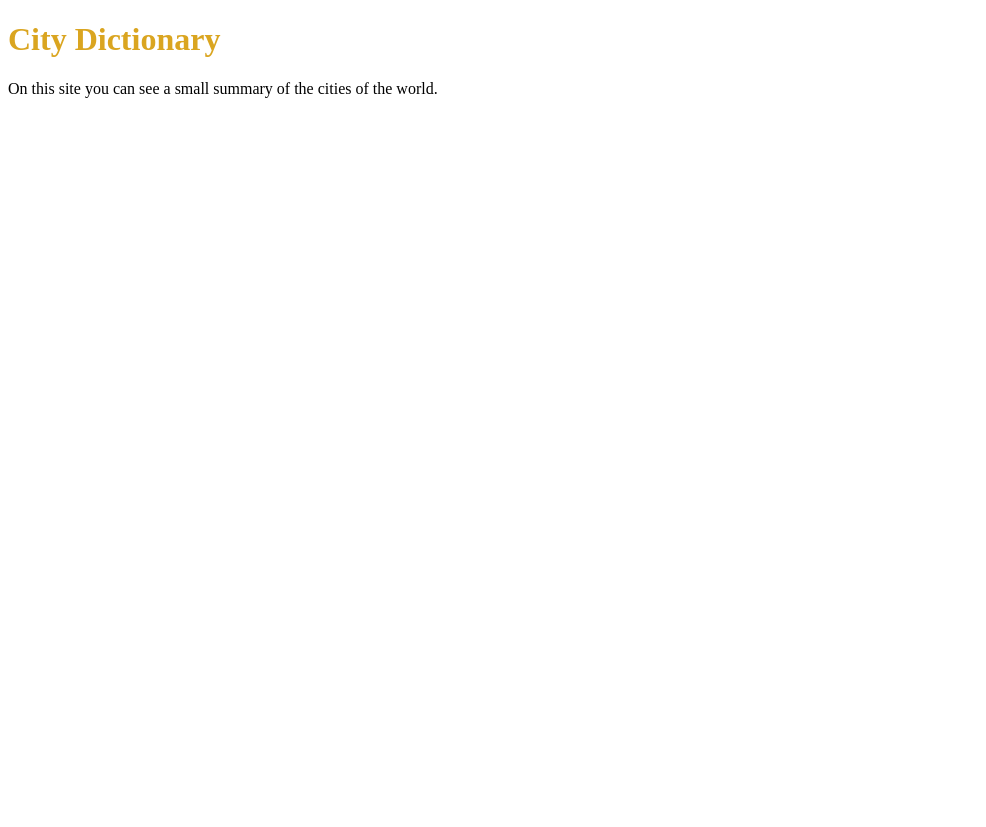
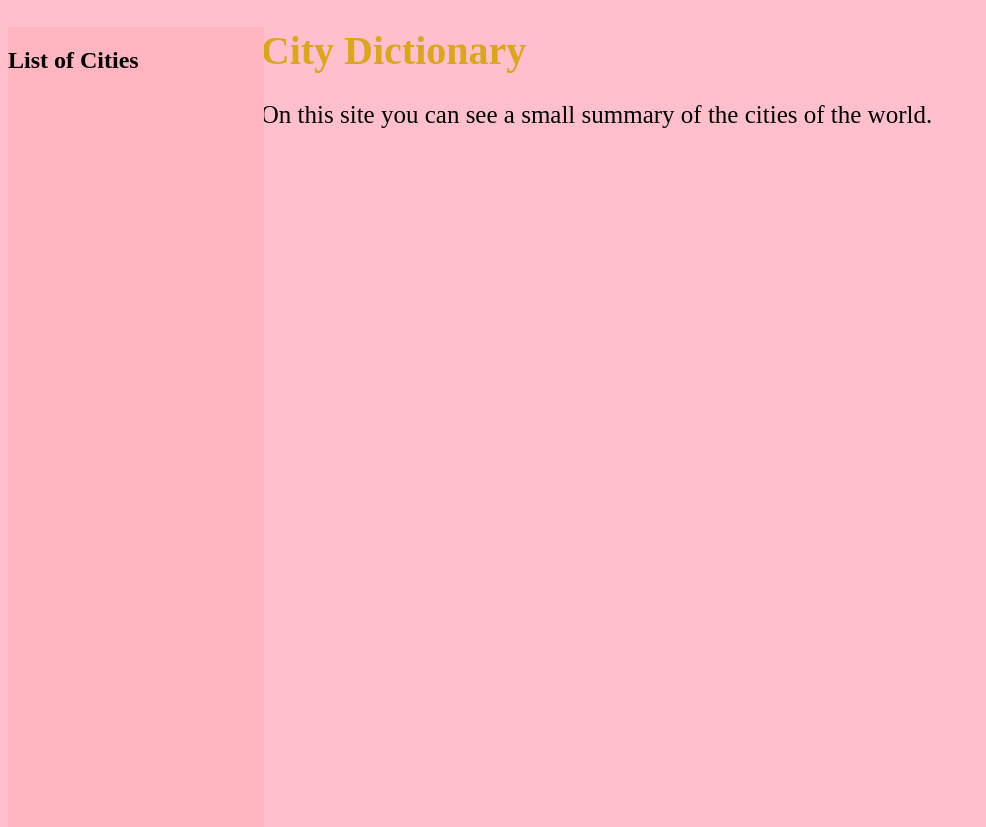
Before and after one commit to Pengo-boop/city_dictionary, a Django app: page / in a window 1280 px wide. Shown: the whole page, without its empty margins (0-986 px from the left). Before the commit the page ends 98 px from the top, so only its background shows below. Run offline with Django 4.2, Linux system fonts and the light colour scheme.

Commit message:
small update on style.css

```diff
--- a/core/static/css/style.css
+++ b/core/static/css/style.css
@@ -1 +1,20 @@
-h1 {color: goldenrod;}
+h1 {
+    color: goldenrod;
+    font-size: 40px;
+}
+p {
+    font-size: 25px;
+}
+body {
+    background-color: pink;
+}
+.menu {
+    background-color: lightpink;
+    width: 20%;
+    height: 100%;
+    position: absolute;
+}
+.main {
+    width:80%;
+    margin-left: 20%;
+}
--- a/core/templates/main.html
+++ b/core/templates/main.html
@@ -6,12 +6,20 @@
 <head>
     <link rel="stylesheet" href="{% static 'css/style.css' %}" type="text/css">
 
-<title>City dictionary</title>
+    <title>City dictionary</title>
 
 </head>
 
-<body> <h1>City Dictionary</h1>
-    <p> On this site you can see a small summary of the cities of the world. </p>
+<body>
+
+    <div class="menu">
+<h2>List of Cities</h2>
+    </div>
+
+    <div class="main">
+        <h1>City Dictionary</h1>
+        <p> On this site you can see a small summary of the cities of the world. </p>
+    </div>
 
 </body>
 
```
